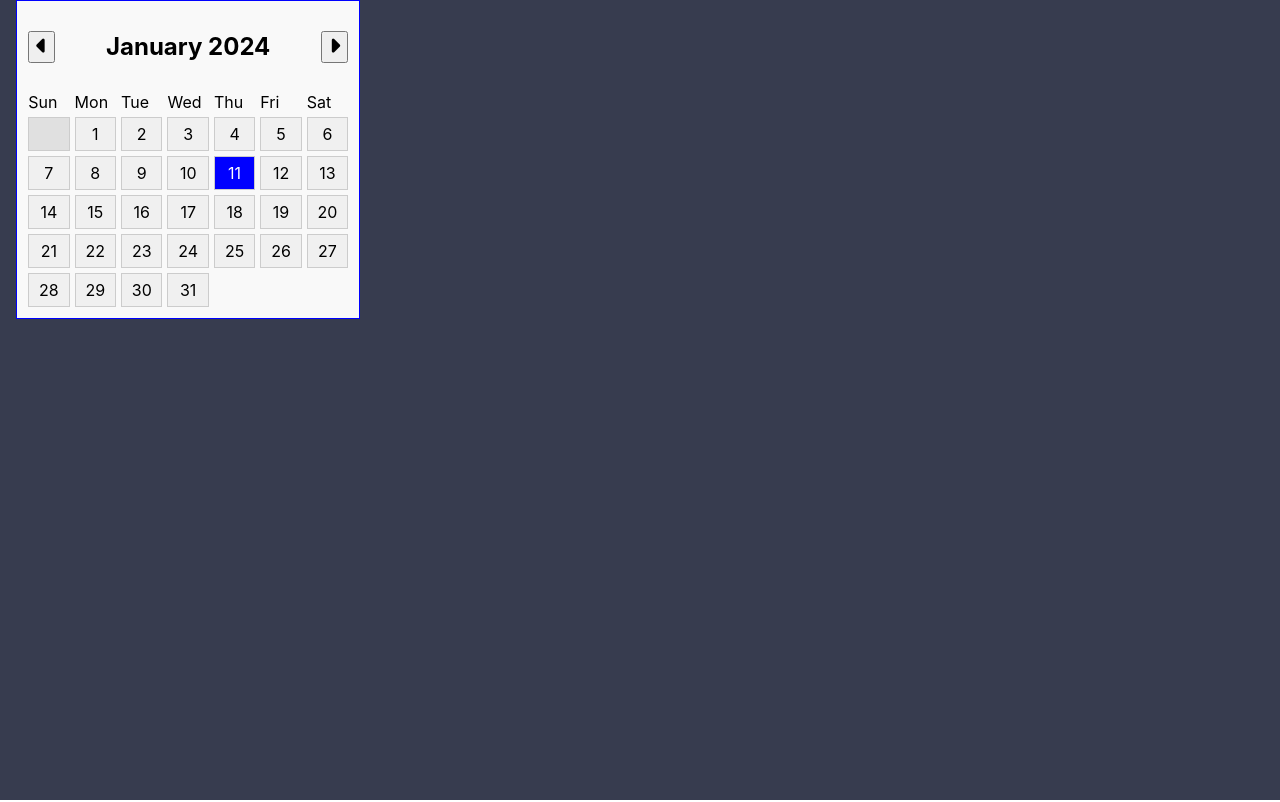
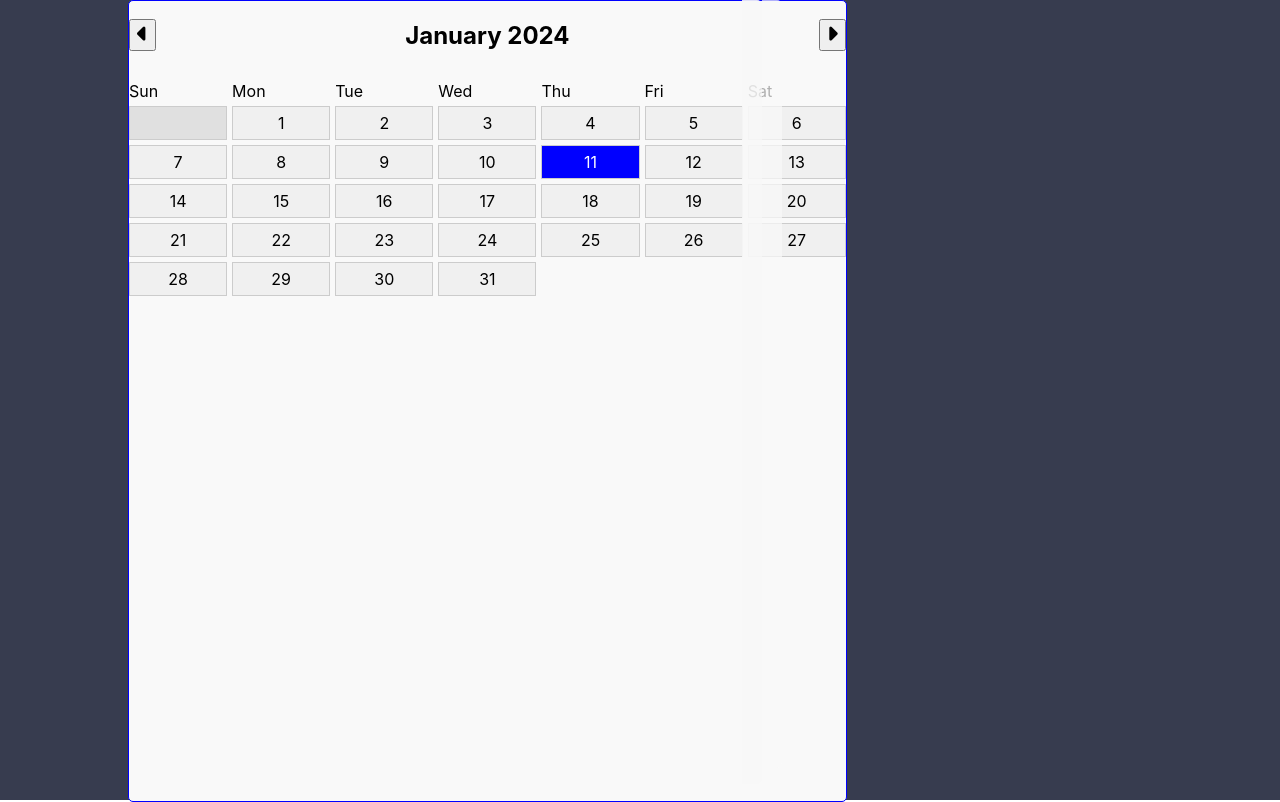
Before and after one commit to velthereal/calendarWeb, a React (Create React App) app: page / in a window 1280 px wide. Built offline with nearby package versions, Linux system fonts and the light colour scheme.

Commit message:
create calendar

```diff
--- a/src/App.js
+++ b/src/App.js
@@ -1,3 +1,5 @@
+import './App.scss';
+
 import Main from "./components/Main";
 
 function App() {
--- /dev/null
+++ b/src/App.scss
@@ -0,0 +1,7 @@
+@import 'styles/base.scss';
+
+.App {
+	width: 100vw;
+	height: 100vh;
+	background-color: $primary-color;
+}
--- a/src/components/Calendar/Calendar.jsx
+++ b/src/components/Calendar/Calendar.jsx
@@ -62,7 +62,7 @@ const Calendar = () => {
    	};
 
 	return (
-		<div>
+		<div className='wrapper'>
 			<div className="calendar">
 		   		<div className="month-year">
 					<button onClick={changeToPrevMonth}><i className="fa-solid fa-caret-left"></i></button>
@@ -90,6 +90,8 @@ const Calendar = () => {
 				 	</div>
 			  	)} */}
 		   	</div>
+			<div className='page1'></div>
+			<div className='page2'></div>
 		</div>
 	 );
 }
--- a/src/components/Calendar/calendar.scss
+++ b/src/components/Calendar/calendar.scss
@@ -1,11 +1,39 @@
 @import '../../styles/base.scss';
+.wrapper {
+	display: flex;
+	align-items: baseline;
+	position: relative;
+}
 
 .calendar {
 	background-color: $white-color;
-	width: 20rem;
-	padding: 0.7rem;
-	margin-left: 1rem;
+	width: 70%;
+	height: 100vh;
+	border-radius: 5px;
+	// width: 20rem;
+	// padding: 0.7rem;
+	// margin-left: 1rem;
 	border: 1px solid blue;
+}
+.page1 {
+	height: 98vh;
+	width: 20px;
+	background-color: $white-color;
+	position: absolute;
+	// top: 0;
+	right: 390px;
+	opacity: .9;
+	border-radius: 0 5px 5px 0;
+}
+.page2 {
+	height: 96vh;
+	width: 20px;
+	background-color: $white-color;
+	position: absolute;
+	top: 0;
+	right: 370px;
+	opacity: .7;
+	border-radius: 0 5px 5px 0;
 }
 .month-year {
 	display: flex;
--- a/src/components/Main/main.scss
+++ b/src/components/Main/main.scss
@@ -1,7 +1,6 @@
 @import '../../styles/base.scss';
 
 .content {
-	width: 100vw;
-	height: 100vh;
-	background-color: $primary-color;
+	width: 80%;
+	margin: 0 auto;
 }
```
